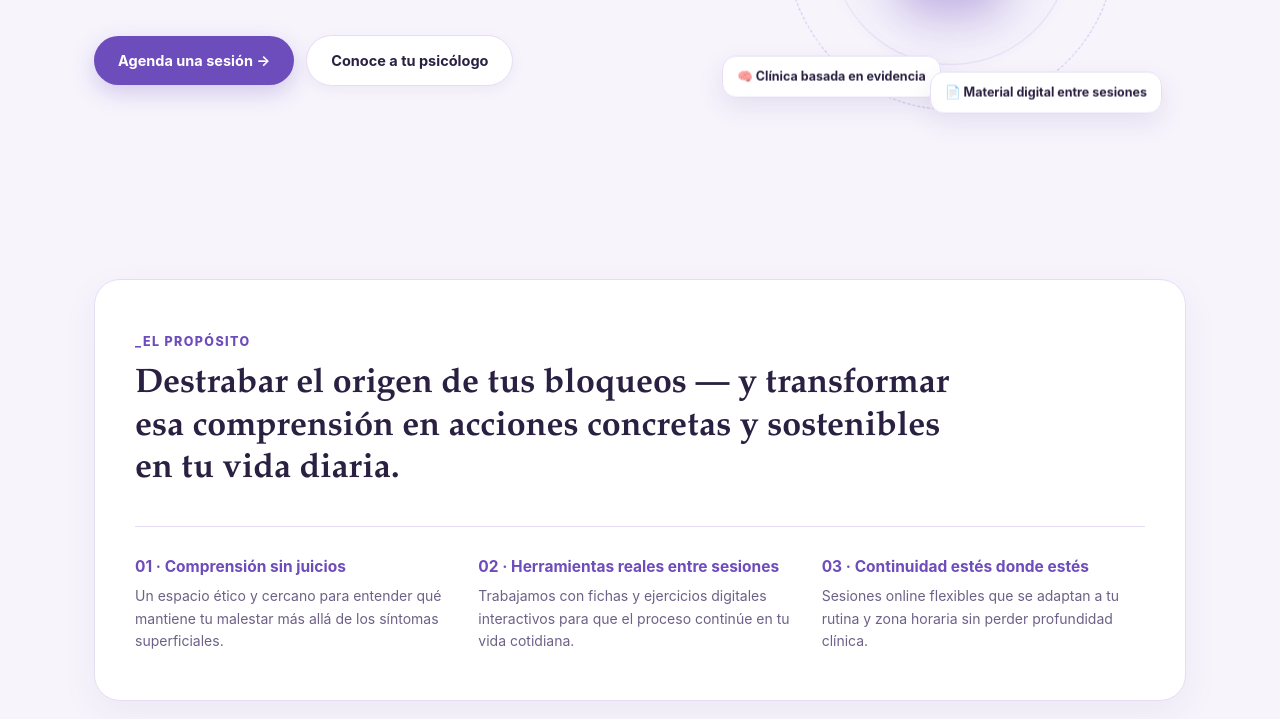
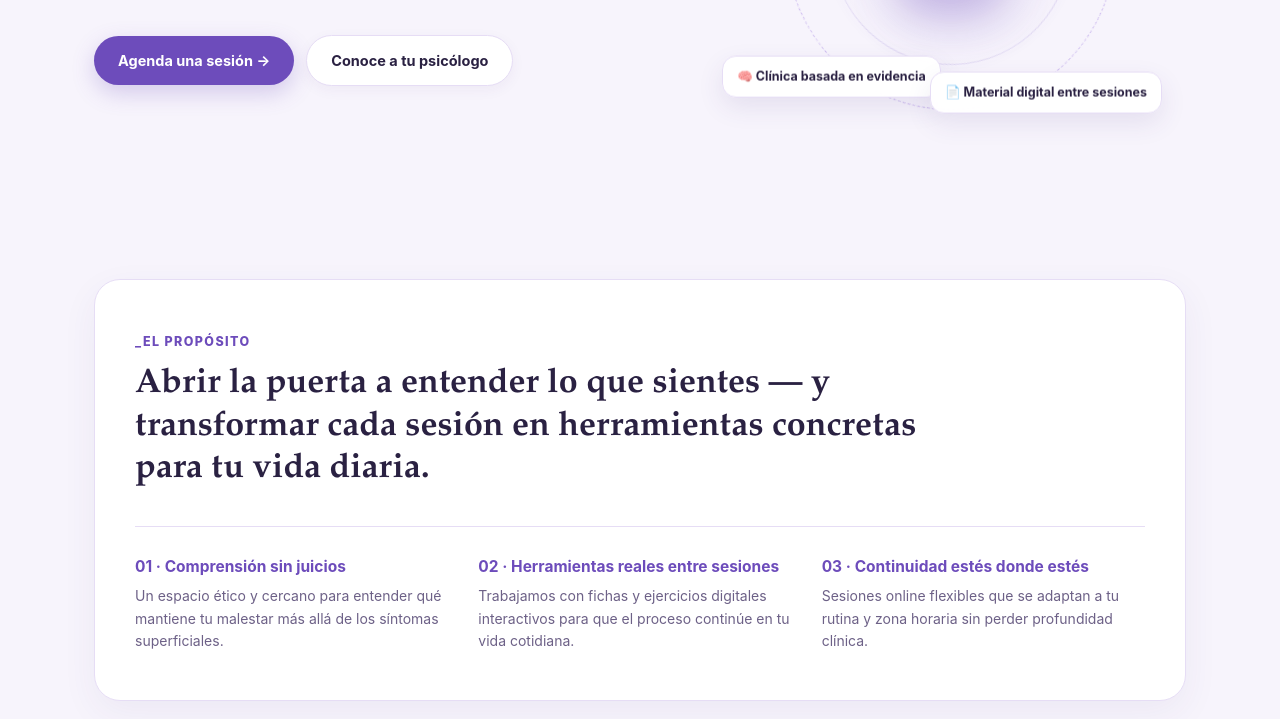
Before and after one commit to vineaterapia/web, a plain HTML site: page index.html in a window 1280 px wide. Shown: the part 378-1097 px from the top of the page. Drawn offline with Linux system fonts and the light colour scheme.

Commit message:
Reformular texto de El proposito para Vine a Terapia

```diff
--- a/index.html
+++ b/index.html
@@ -181,7 +181,7 @@
   <section class="reveal">
     <div class="purpose-box">
       <span class="kicker-line">_El propósito</span>
-      <h2 class="purpose-quote">Destrabar el origen de tus bloqueos — y transformar esa comprensión en acciones concretas y sostenibles en tu vida diaria.</h2>
+      <h2 class="purpose-quote">Abrir la puerta a entender lo que sientes — y transformar cada sesión en herramientas concretas para tu vida diaria.</h2>
       <div class="pillars">
         <div class="pillar"><strong>01 · Comprensión sin juicios</strong><p>Un espacio ético y cercano para entender qué mantiene tu malestar más allá de los síntomas superficiales.</p></div>
         <div class="pillar"><strong>02 · Herramientas reales entre sesiones</strong><p>Trabajamos con fichas y ejercicios digitales interactivos para que el proceso continúe en tu vida cotidiana.</p></div>
```
